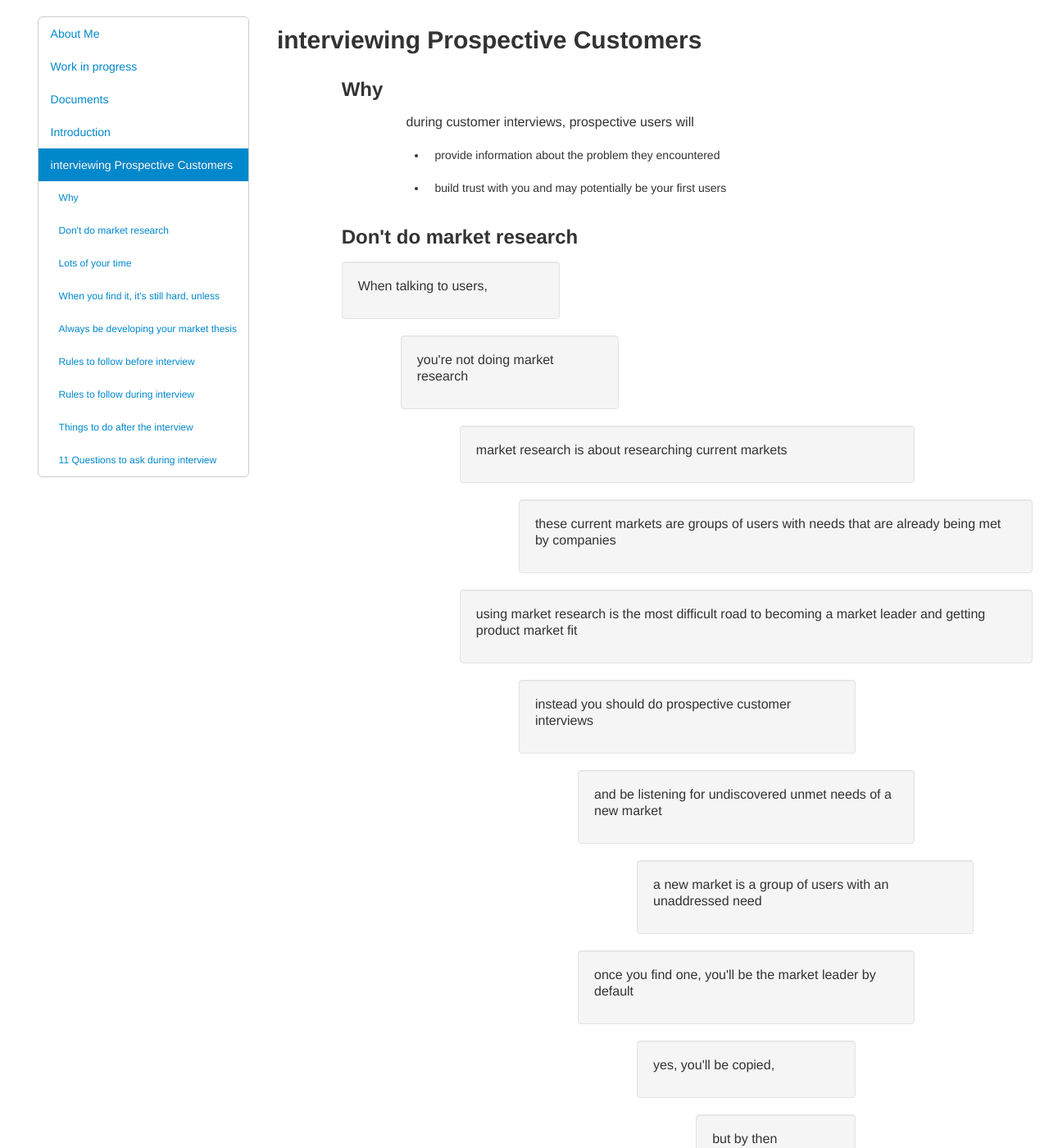
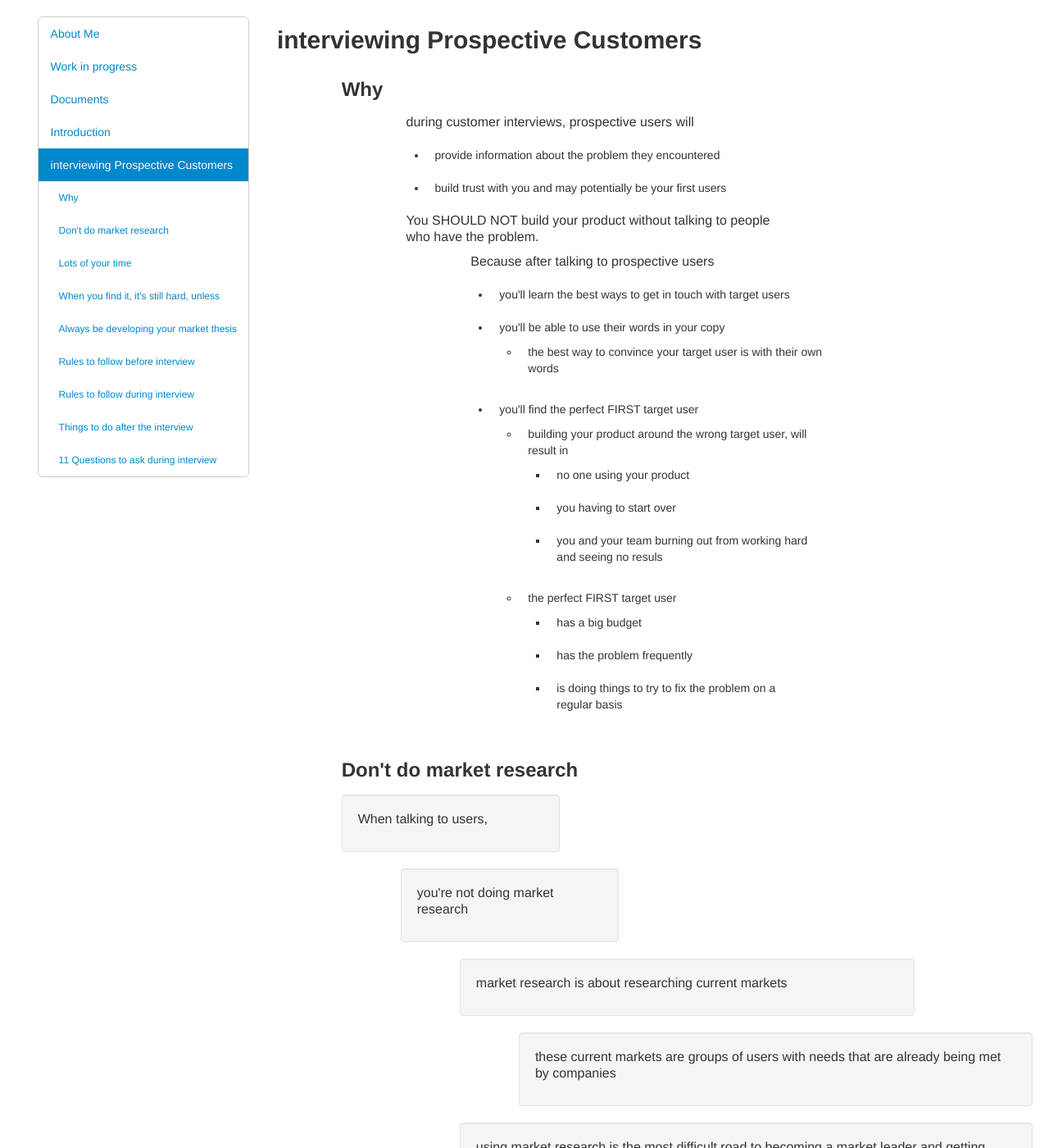
Before and after one commit to katpavan/katpavan.github.io, a Jekyll site: the page built from product-market-fit.md, in a window 1280 px wide and 1400 px high, scrolled down 12566 px. Shown: the whole window at 82% size. Built offline with Jekyll 4.4.1, drawn with Linux system fonts in a browser that asks for light colours.

Commit message:
finish part 4, why find users

```diff
--- a/_layouts/pmf.html
+++ b/_layouts/pmf.html
@@ -1031,6 +1031,66 @@
                             </div>
                         </div>
 
+
+                        <div class="row-fluid">
+                            <div class="span6 offset2 why">
+                                <p>You SHOULD NOT build your product without talking to people who have the problem.</p>
+                            </div>
+                        </div>
+
+
+                            <div class="row-fluid">
+                                <div class="span6 offset3 why">
+                                    <p>Because after talking to prospective users</p>
+
+                                    <ul>
+                                        <li>you'll learn the best ways to get in touch with target users</li>
+
+                                        <li>
+                                            you'll be able to use their words in your copy
+
+                                            <ul>
+                                                <li>
+                                                    the best way to convince your target user is with their own words
+                                                </li>
+                                            </ul>
+                                        </li>
+                                        <li>
+                                            you'll find the perfect FIRST target user
+
+                                            <ul>
+                                                <li>
+                                                    building your product around the wrong target user, will result in
+
+                                                    <ul>
+                                                        <li>no one using your product</li>
+
+                                                        <li>you having to start over</li>
+
+                                                        <li>you and your team burning out from working hard and seeing no resuls</li>
+                                                    </ul>
+                                                </li>
+                                                <li>
+                                                    the perfect FIRST target user
+
+                                                    <ul>
+                                                        <li>has a big budget</li>
+                                                        <li>has the problem frequently</li>
+                                                        <li>is doing things to try to fix the problem on a regular basis</li>
+                                                    </ul>
+                                                </li>
+                                            </ul>
+                                        </li>
+
+
+                                    </ul>
+                                </div>
+                            </div>
+
+
+
+
+
                     <div class="row-fluid">
                         <div class="span11 offset1">
                             <h3>Don't do market research</h3>
```
Also changed, not shown: notes.md (+0 -2 lines).
